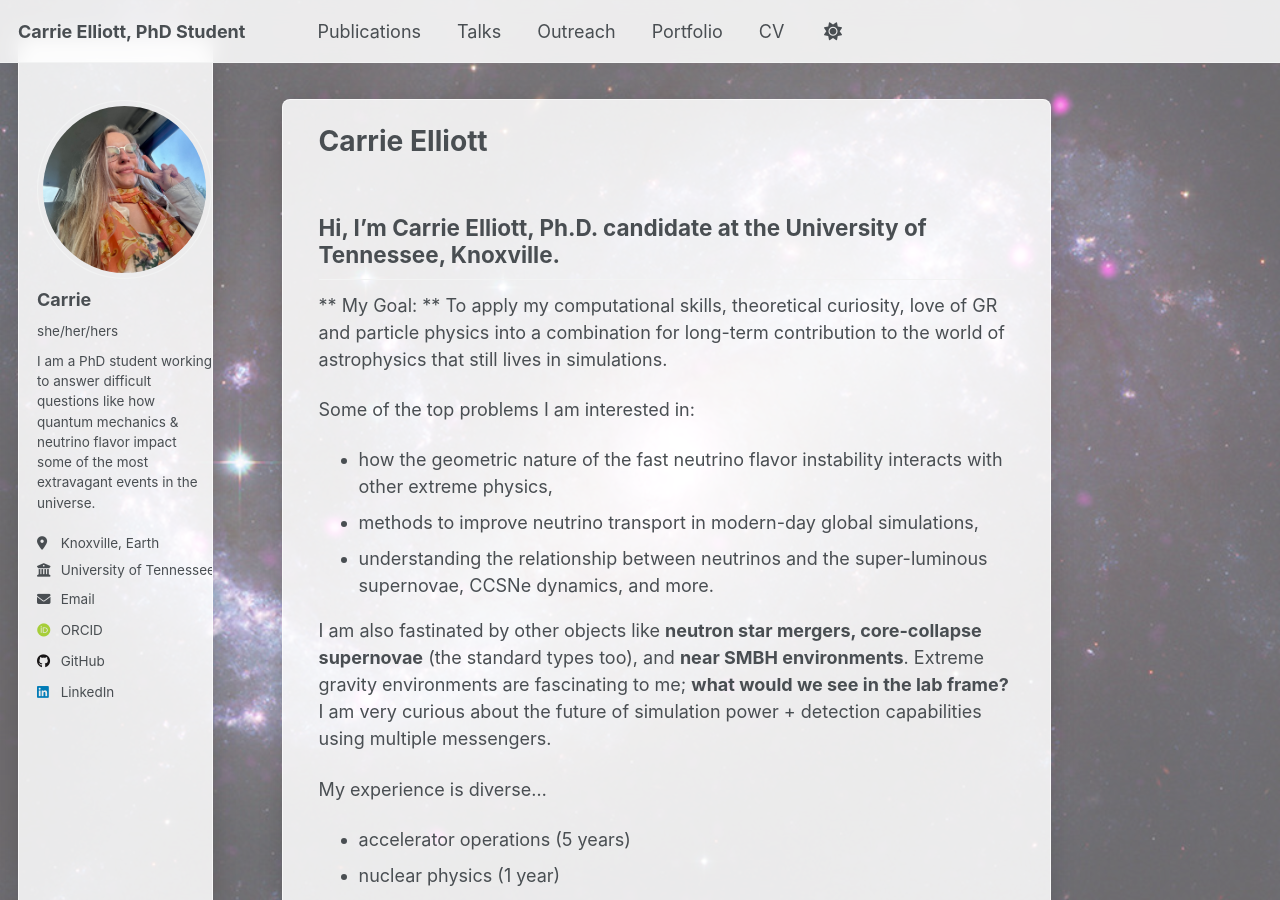
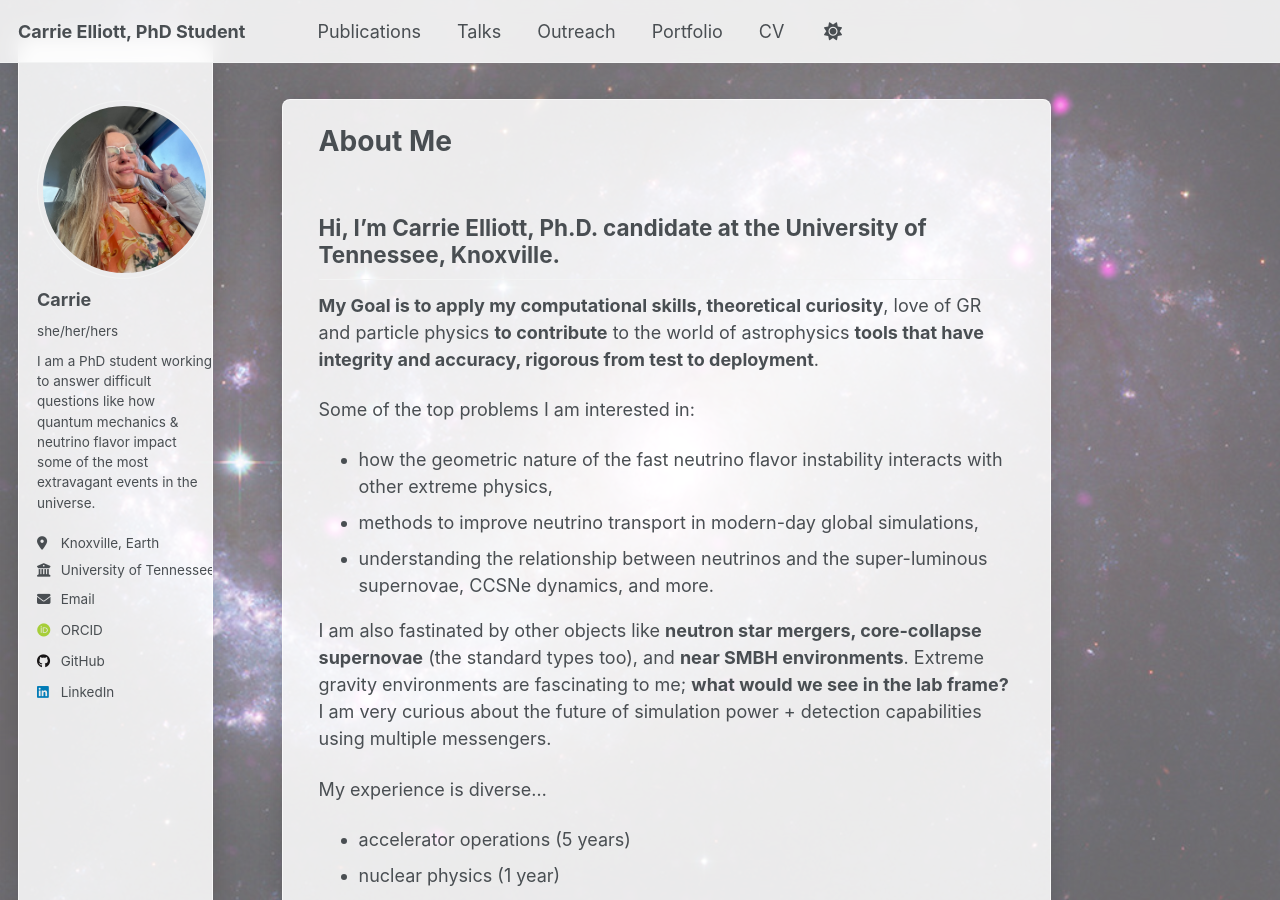
Before and after one commit to cellio00/cellio00.github.io, a Jekyll site: the page built from index.md, in a window 1280 px wide and 900 px high. Built offline with Jekyll 4.4.1, drawn with Linux system fonts in a browser that asks for light colours; some web fonts are replaced.

Commit message:
small changes

```diff
--- a/index.md
+++ b/index.md
@@ -1,12 +1,12 @@
 ---
 layout: single
-title: "Carrie Elliott"
+title: "About Me"
 author_profile: true
 ---
 
 ##  Hi, I'm Carrie Elliott, Ph.D. candidate at the University of Tennessee, Knoxville. ##
 
-** My Goal: ** To apply my computational skills, theoretical curiosity, love of GR and particle physics into a combination for long-term contribution to the world of astrophysics that still lives in simulations.
+**My Goal is to apply my computational skills, theoretical curiosity**, love of GR and particle physics **to contribute** to the world of astrophysics **tools that have integrity and accuracy, rigorous from test to deployment**.
 
 Some of the top problems I am interested in:
 - how the geometric nature of the fast neutrino flavor instability interacts with other extreme physics,
```
Also changed, not shown: _outreach/community.md (+1 -0 lines).
